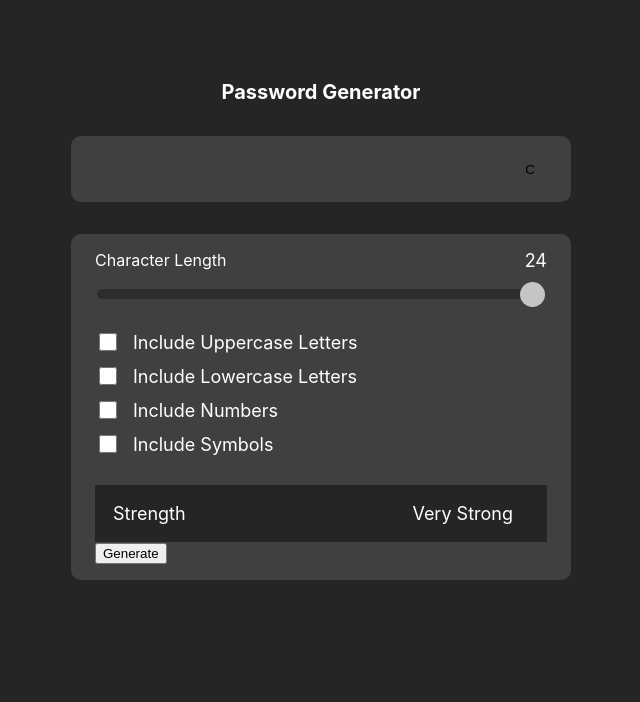
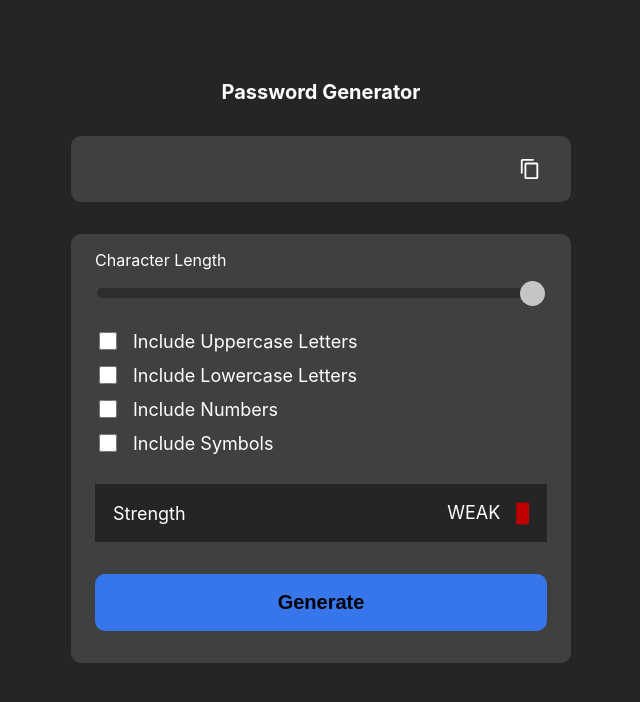
Before and after one commit to AlejoLang/password-generator, a React (Create React App) app: page / in a window 1280 px wide. Shown: the top 702 px of the page, without its empty margins (319-959 px from the left). Built offline with nearby package versions, Linux system fonts and the light colour scheme; the HTML template or start-up script is replaced by a standard one.

Commit message:
Add classes

```diff
--- a/src/App.js
+++ b/src/App.js
@@ -1,4 +1,5 @@
 import { useEffect, useState } from 'react';
+import { MdContentCopy } from 'react-icons/md'
 import './App.css';
 
 function App() {
@@ -23,6 +24,10 @@ function App() {
       setPassPoints(points)
 
   }, [password])
+
+  useEffect(() => {
+    setPassPoints(0)
+  }, [])
 
   const generatePassword = () => {
 
@@ -91,7 +96,7 @@ function App() {
       <h1>Password Generator</h1>
       <div className='passwordDiv'>
         <span className='passwordDivText'>{password}</span>
-        <button className='copyPasswordBtn' onClick={copyPassword}>C</button>
+        <button className='copyPasswordBtn' onClick={copyPassword}><MdContentCopy /></button>
       </div>
       <div className="passwordGenerator">
         <div className="generatorCharLength">
@@ -120,16 +125,30 @@ function App() {
           <div className="passwordStrengthGraph">
             <span className='passwordStrengthText'>
               {
-                passPoints < 5 ? 'Weak' :
-                passPoints < 7 ? 'Medium' :
-                passPoints < 10 ? 'Strong' :
-                'Very Strong'
+                passPoints < 5 ? 'WEAK' :
+                passPoints < 7 ? 'MEDIUM' :
+                passPoints < 10 ? 'STRONG' :
+                'VERY STRONG'
               }
             </span>
-
+            <span className='passwordStrengthBars' style={{
+              color: `${
+                passPoints < 5 ? 'rgb(190, 0, 0)' :
+                passPoints < 7 ? 'rgb(210, 210, 0)' :
+                passPoints < 10 ? 'rgb(120, 200, 100)' :
+                'rgb(30, 140, 0)'
+              }`
+            }}>
+              {
+                passPoints < 5 ? '█' :
+                passPoints < 7 ? '█ █' :
+                passPoints < 10 ? '█ █ █' :
+                '█ █ █ █'
+              }
+            </span>
           </div>
         </div>
-        <button onClick={generatePassword}>Generate</button>
+        <button onClick={generatePassword} className='generatePasswordButton'>Generate</button>
       </div>
     </div>
   );
```
